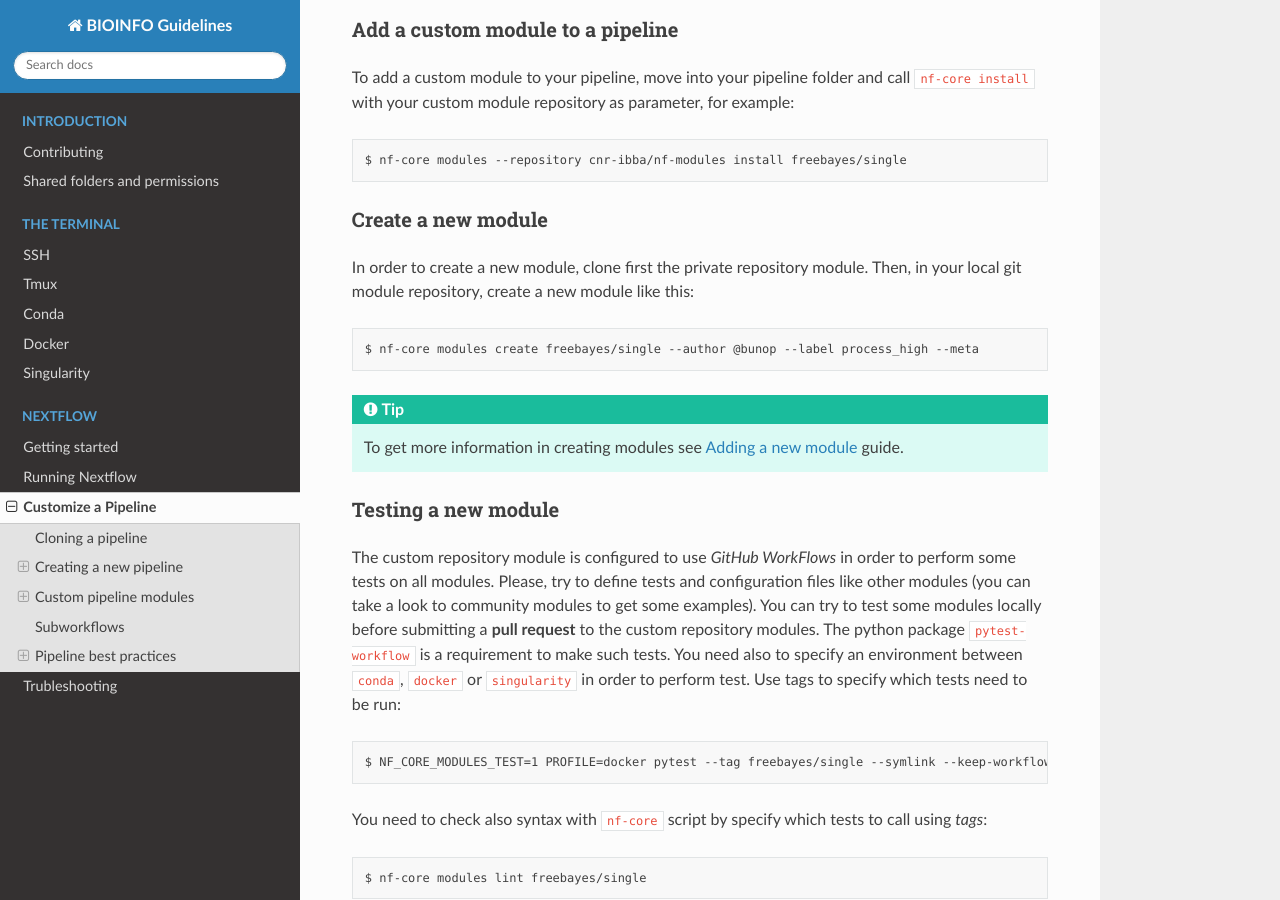
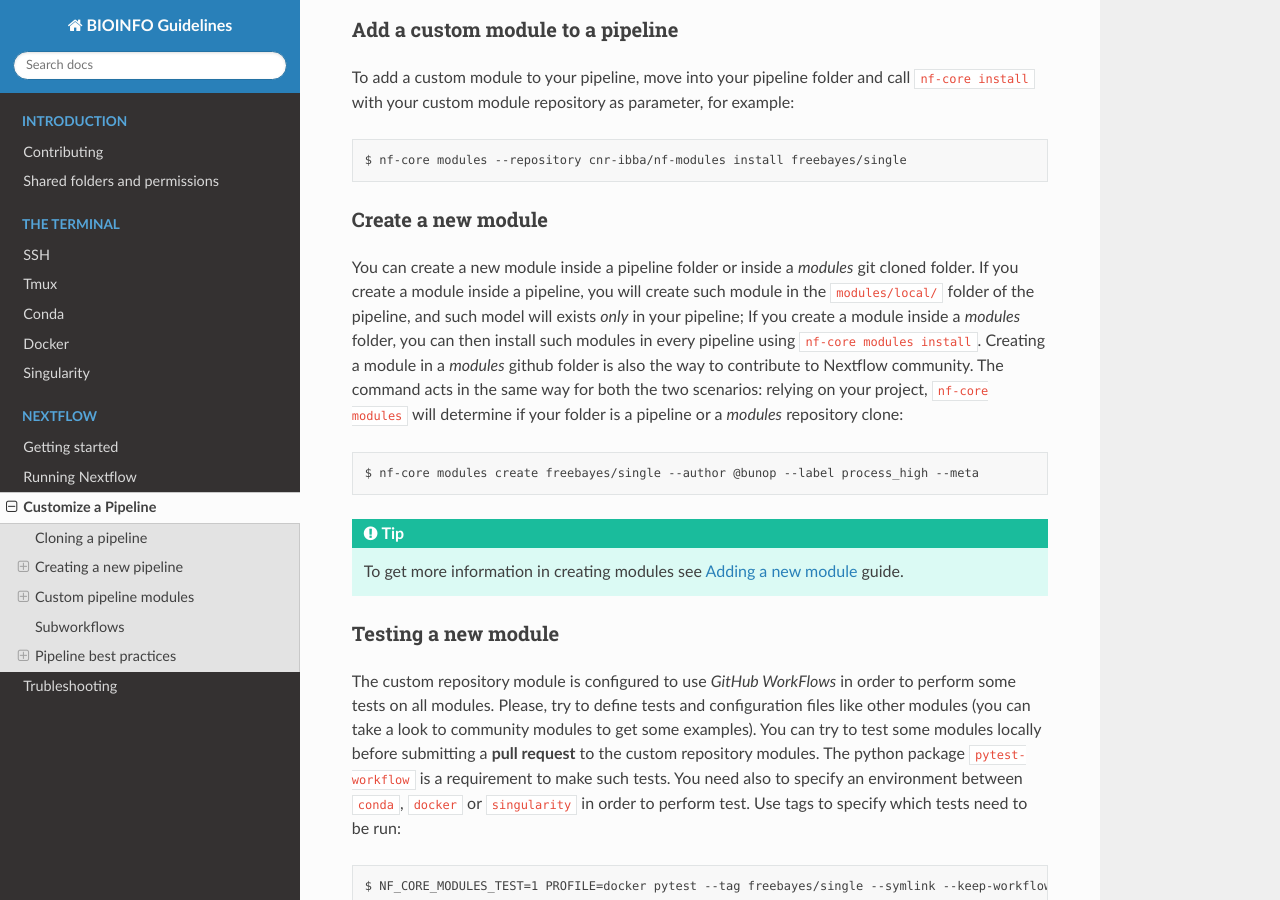
Before and after one commit to cnr-ibba/BIOINFO-guidelines, a Sphinx documentation site: the page built from docs/nextflow/customize.rst, in a window 1280 px wide and 900 px high, scrolled down 4010 px. Built offline with Sphinx 7.4.7 and the Read the Docs theme 2.0.0, drawn with Linux system fonts in a browser that asks for light colours; some of the changed text lies outside the part shown.

Commit message:
:memo: update new custom module

```diff
--- a/docs/conf.py
+++ b/docs/conf.py
@@ -18,11 +18,11 @@ import sphinx_rtd_theme
 # -- Project information -----------------------------------------------------
 
 project = 'BIOINFO Guidelines'
-copyright = '2020-2021, Paolo Cozzi, ...'
+copyright = '2020-2022, Paolo Cozzi, ...'
 author = 'Paolo Cozzi, ...'
 
 # The full version, including alpha/beta/rc tags
-release = 'v0.2.1'
+release = 'v0.2.2'
 
 
 # -- General configuration ---------------------------------------------------
--- a/docs/nextflow/customize.rst
+++ b/docs/nextflow/customize.rst
@@ -172,8 +172,15 @@ To add a custom module to your pipeline, move into your pipeline folder and call
 Create a new module
 ~~~~~~~~~~~~~~~~~~~
 
-In order to create a new module, clone first the private repository module. Then,
-in your local git module repository, create a new module like this::
+You can create a new module inside a pipeline folder or inside a *modules* git cloned
+folder. If you create a module inside a pipeline, you will create such module in the
+``modules/local/`` folder of the pipeline, and such model will exists *only* in your
+pipeline; If you create a module inside a *modules* folder, you can then install
+such modules in every pipeline using ``nf-core modules install``. Creating a module
+in a *modules* github folder is also the way to contribute to Nextflow community.
+The command acts in the same way for both the two scenarios: relying on your project,
+``nf-core modules`` will determine if your folder is a pipeline or a *modules*
+repository clone::
 
   $ nf-core modules create freebayes/single --author @bunop --label process_high --meta
 
```
Also changed, not shown: other parts of docs/nextflow/customize.rst (+1 -1 lines).
